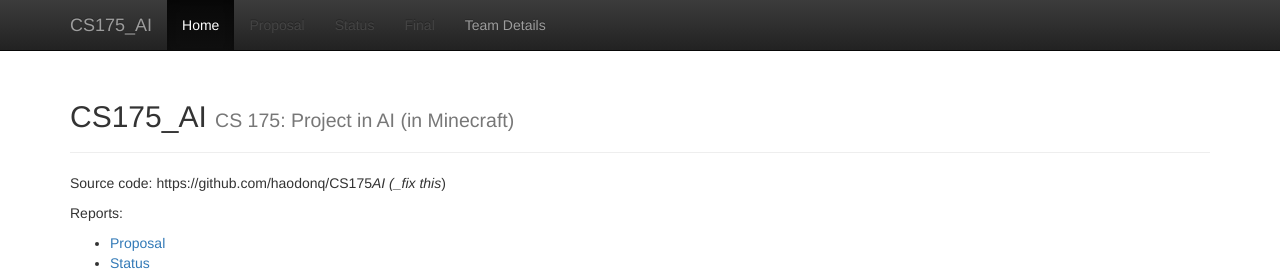
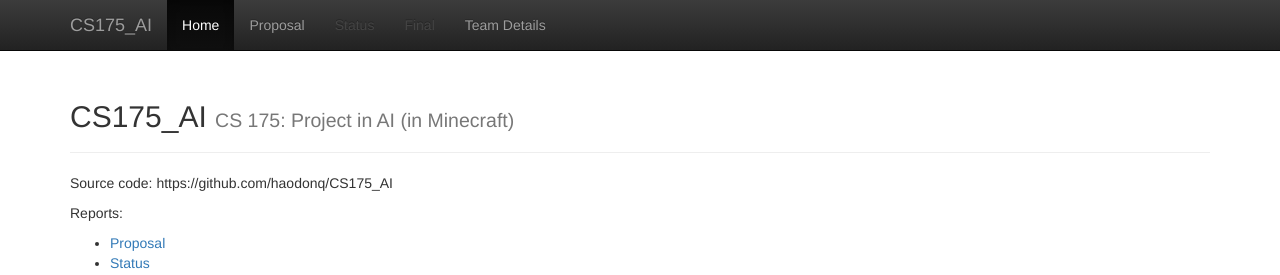
Before and after one commit to LeoLuo0320/MatureAI, a Jekyll site: the page built from docs/index.md, in a window 1280 px wide. Shown: the top 275 px of the page. Built offline with Jekyll 4.4.1, drawn with Linux system fonts in a browser that asks for light colours; formulas are drawn with MathJax 3.

```diff
--- a/docs/index.md
+++ b/docs/index.md
@@ -3,7 +3,7 @@ layout: default
 title:  Home
 ---
 
-Source code: https://github.com/haodonq/CS175_AI (_fix this_)
+Source code: https://github.com/haodonq/CS175_AI
 
 Reports:
 
```
Also changed, not shown: docs/proposal.md (added, +4 -0 lines).
